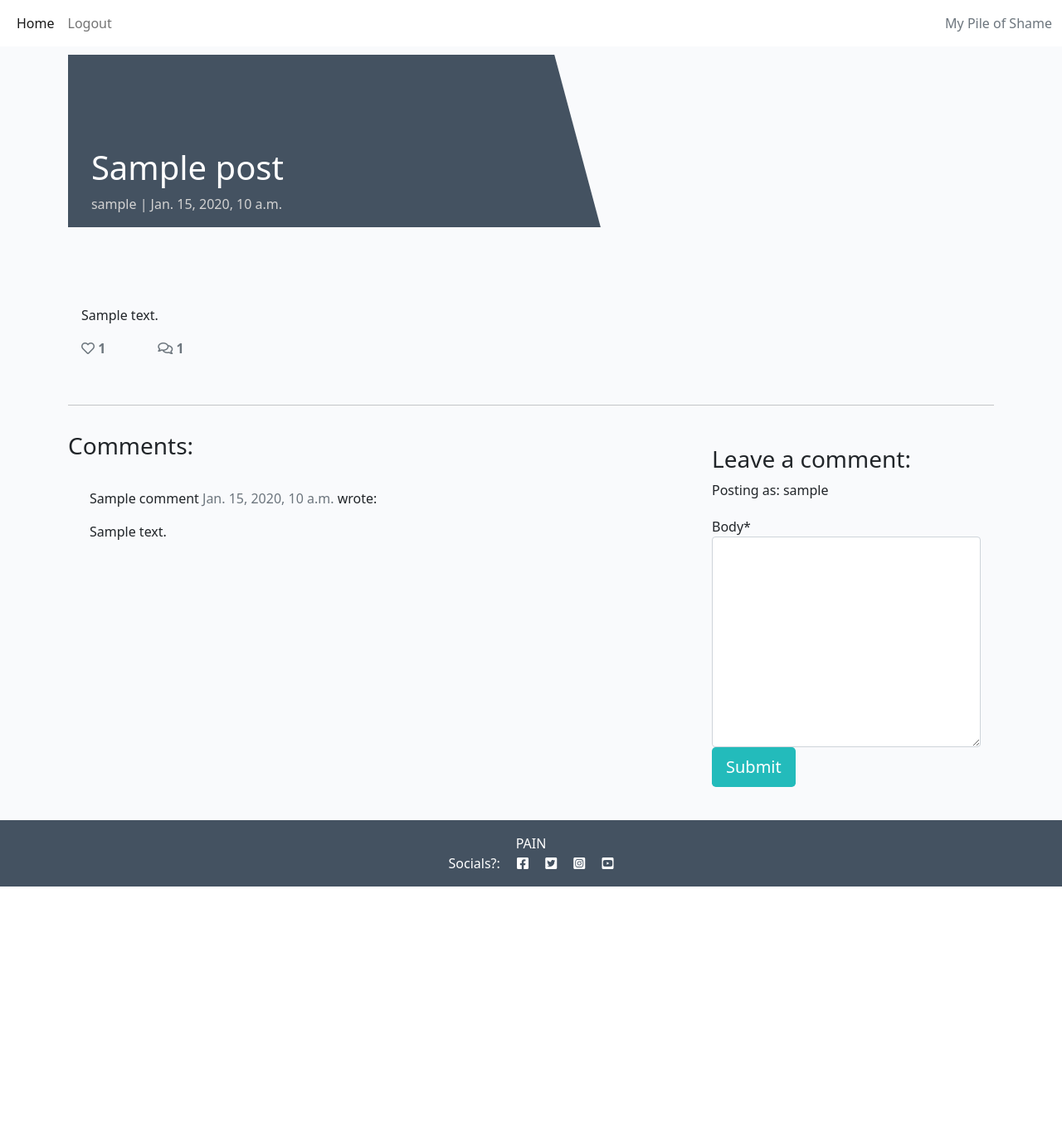
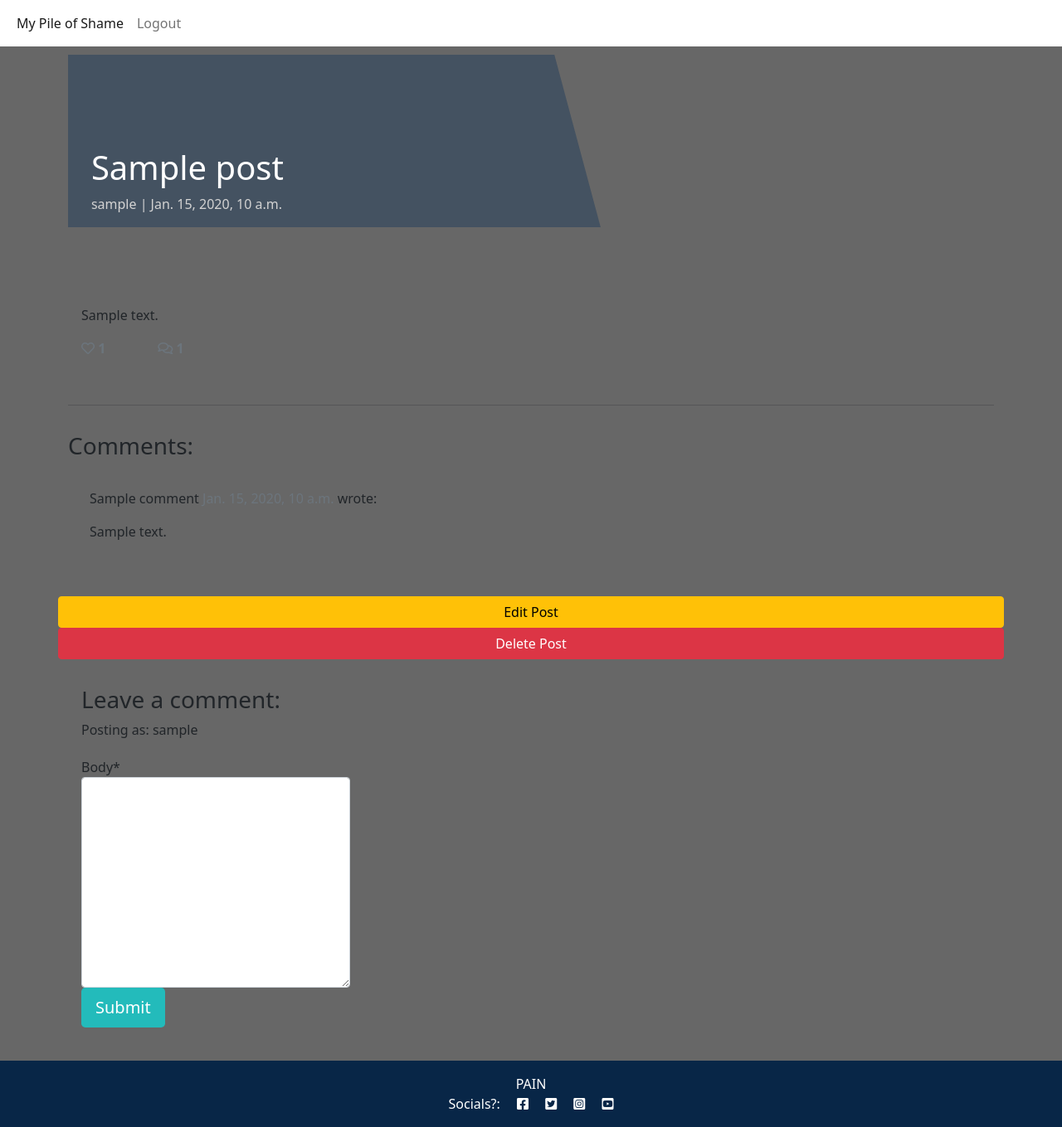
Before and after one commit to BlackBoltBeta/My-Pile-Of-Shame, a Django app: a page that uses templates/base.html in a window 1280 px wide. Shown: the whole page at 83% size. Before the commit the page ends 1069 px from the top, so only its background shows below. Run offline with Django 3.2, Linux system fonts and the light colour scheme; a user stored in the database is signed in; tables that the repository leaves empty hold one stand-in row (values such as "Sample post"); some libraries are stand-ins or nearby versions.

Commit message:
Add:Add edit,delete for admin user in the UI

```diff
--- a/hobbycentre/forms.py
+++ b/hobbycentre/forms.py
@@ -1,5 +1,11 @@
-from .models import Comment
 from django import forms
+from .models import Post, Comment
+
+
+class PostForm(forms.ModelForm):
+    class Meta:
+        model = Post
+        fields = ['title', 'content', 'featured_image', 'status']
 
 
 class CommentForm(forms.ModelForm):
--- a/hobbycentre/models.py
+++ b/hobbycentre/models.py
@@ -45,21 +45,3 @@ class Comment(models.Model):
 
     def __str__(self):
         return f"Comment {self.body} by {self.name}"
-
-
-class Poll(models.Model):
-    question = models.CharField(max_length=200)
-    pub_date = models.DateTimeField('date published')
-    created_by = models.ForeignKey(User, on_delete=models.CASCADE)
-
-    def __str__(self):
-        return self.question
-
-
-class Choice(models.Model):
-    poll = models.ForeignKey(Poll, on_delete=models.CASCADE)
-    choice_text = models.CharField(max_length=200)
-    votes = models.IntegerField(default=0)
-
-    def __str__(self):
-        return self.choice_text
--- a/hobbycentre/urls.py
+++ b/hobbycentre/urls.py
@@ -1,7 +1,30 @@
 from . import views
 from django.urls import path
+from django.contrib import admin
+
+app_name = 'hobbycentre'
+
+urlpatterns = [
+    path('', views.PostList.as_view(), name='home'),
+    path('admin/', admin.site.urls),
+    path('<slug:slug>/', views.PostDetail.as_view(), name='post_detail'),
+    path('<slug:slug>/edit/', views.post_edit, name='edit_post'),
+    path('<slug:slug>/delete/', views.post_delete, name='delete_post'),
+
+]
+
+
+"""
+app_name = 'hobbycentre'
 
 urlpatterns = [
     path('', views.PostList.as_view(), name='home'),
     path('<slug:slug>/', views.PostDetail.as_view(), name='post_detail'),
+    path('polls/', views.polls_main, name='polls_main'),
+    path('polls/<int:question_id>/', views.polls_detail, name='polls_detail'),
+    path('polls/<int:question_id>/results/', views.polls_results, name='polls_results'),
+    path('polls/<int:question_id>/vote/', views.vote, name='vote'),
 ]
+
+<a class="nav-link active" aria-current="page" href="{% url 'hobbycentre:polls_main' %}">Polls</a>
+"""
--- a/hobbycentre/views.py
+++ b/hobbycentre/views.py
@@ -1,7 +1,8 @@
-from django.shortcuts import render, get_object_or_404
+from django.shortcuts import render, get_object_or_404, redirect
 from django.views import generic, View
 from .models import Post
-from .forms import CommentForm
+from .forms import CommentForm, PostForm
+from django.contrib.admin.views.decorators import staff_member_required
 
 
 class PostList(generic.ListView):
@@ -63,3 +64,21 @@ class PostDetail(View):
                 "liked": liked
             },
         )
+
+
+@staff_member_required
+def post_edit(request, slug):
+    post = get_object_or_404(Post, slug=slug)
+    form = PostForm(instance=post)
+    if request.method == 'POST':
+        form = PostForm(request.POST, instance=post)
+        if form.is_valid():
+            form.save()
+            return redirect("hobbycentre:post_detail", slug=post.slug)
+    return render(request, "edit_post.html", {"post": post, "form": form})
+
+@staff_member_required
+def post_delete(request, slug):
+    post = get_object_or_404(Post, slug=slug)
+    post.delete()
+    return redirect("hobbycentre:home")
--- a/pile_shame/settings.py
+++ b/pile_shame/settings.py
@@ -18,12 +18,12 @@ if os.path.exists('env.py'):
 SECRET_KEY = os.environ.get('SECRET_KEY')
 
 # DEBUG = 'DEVELOPMENT' in os.environ
-DEBUG = False
+DEBUG = True
 
 X_FRAME_OPTIONS = 'SAMEORIGIN'
 
-ALLOWED_HOSTS = ['my-pile-of-shame-43d33f4851bf.herokuapp.com', 'localhost']
-# ALLOWED_HOSTS = ['*']
+# ALLOWED_HOSTS = ['my-pile-of-shame-43d33f4851bf.herokuapp.com', 'localhost']
+ALLOWED_HOSTS = ['*']
 
 
 # Application definition
--- a/pile_shame/urls.py
+++ b/pile_shame/urls.py
@@ -7,3 +7,5 @@ urlpatterns = [
     path('summernote/', include('django_summernote.urls')),
     path("accounts/", include("allauth.urls")),
 ]
+
+# namespace='hobbycentre'
--- a/static/css/style.css
+++ b/static/css/style.css
@@ -1,32 +1,17 @@
 body {
-    background-color: #F9FAFC;
-}
-
-.brand {
-    font-family: Lato, sans-serif;
-    font-size: 1.4rem;
-    font-weight: 700;
-    color: #4A4A4F;
-}
-
-.red-o {
-    color: #E84610;
+    background-color: #676767;
 }
 
 .thin {
     font-weight: 300;
 }
 
-.light-bg {
-    background-color: #fff;
-}
-
 .dark-bg {
-    background-color: #445261;
+    background-color: #082647;
 }
 
 .main-bg {
-    background-color: #F9FAFC;
+    background-color: rgb(229, 155, 6), 250, 249);
 }
 
 .card {
@@ -43,7 +28,7 @@ body {
     bottom: 5%;
     min-width: 30%;
     left: -2px;
-    background-color: #23BBBB;
+    background-color: rgb(142, 5, 40);
 }
 
 .author {
@@ -93,7 +78,7 @@ body {
 
 .post-link:hover,
 .page-link {
-    color: #E84610;
+    color: rgb(32, 166, 8), 232, 16);
 }
 
 .post-title {
--- a/templates/base.html
+++ b/templates/base.html
@@ -33,7 +33,10 @@
             <div class="collapse navbar-collapse" id="navbarText">
                 <ul class="navbar-nav me-auto mb-2 mb-lg-0">
                     <li class="nav-item">
-                        <a class="nav-link active" aria-current="page" href="{% url 'home' %}">Home</a>
+                        <a class="nav-link active" aria-current="page" href="{% url 'hobbycentre:home' %}">My Pile of Shame</a>
+                    </li>
+                    <li class="nav-item">
+
                     </li>
                     {% if user.is_authenticated %}
                     <li class="nav-item">
@@ -48,9 +51,7 @@
                     </li>
                     {% endif %}
                 </ul>
-                <span class="navbar-text text-muted">
-                    My Pile of Shame
-                </span>
+
             </div>
         </div>
     </nav>
--- a/templates/index.html
+++ b/templates/index.html
@@ -23,7 +23,7 @@
                                     <p class="author">Author: {{ post.author }}</p>
                                 </div>
                             </div>
-                            <a href="{% url 'post_detail' post.slug %}" class="post-link">
+                            <a href="{% url 'hobbycentre:post_detail' post.slug %}" class="post-link">
                                 <h2 class="card-title">{{ post.title }}</h2>
                                 <p class="card-text">{{ post.excerpt }}</p>
                             </a>
--- a/templates/post_detail.html
+++ b/templates/post_detail.html
@@ -75,6 +75,12 @@
                 {% endfor %}
             </div>
         </div>
+        <!-- Add this button where you want the delete button to appear -->
+{% if user.is_authenticated and user.is_staff %}
+<a href="{% url 'hobbycentre:edit_post' post.slug %}" class="btn btn-warning">Edit Post</a>
+<a href="{% url 'hobbycentre:delete_post' post.slug %}" class="btn btn-danger">Delete Post</a>
+{% endif %}
+
         <div class="col-md-4 card mb-4  mt-3 ">
             <div class="card-body">
                 <!-- For later -->
```
Also changed, not shown: templates/edit_post.html (added, +10 -0 lines), templates/polls/polls_detail.html (added, +24 -0 lines), templates/polls/polls_main.html (added, +20 -0 lines), templates/polls/polls_results.html (added, +16 -0 lines), hobbycentre/migrations/0002_auto_20231129_1839.py (added), hobbycentre/migrations/0003_auto_20231130_0926.py (added).
